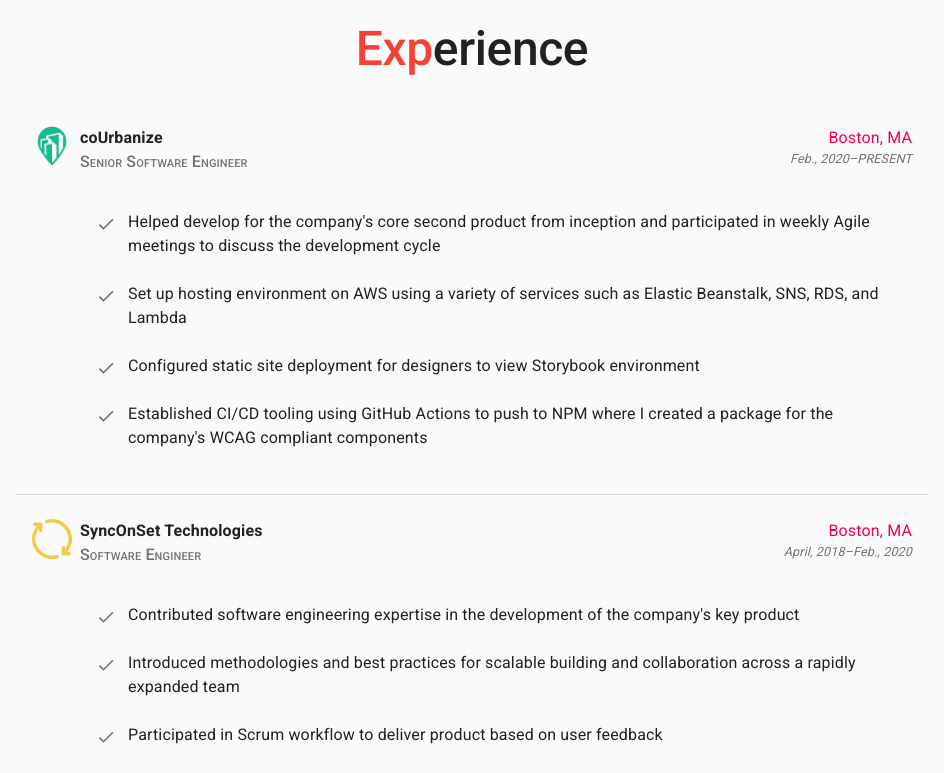
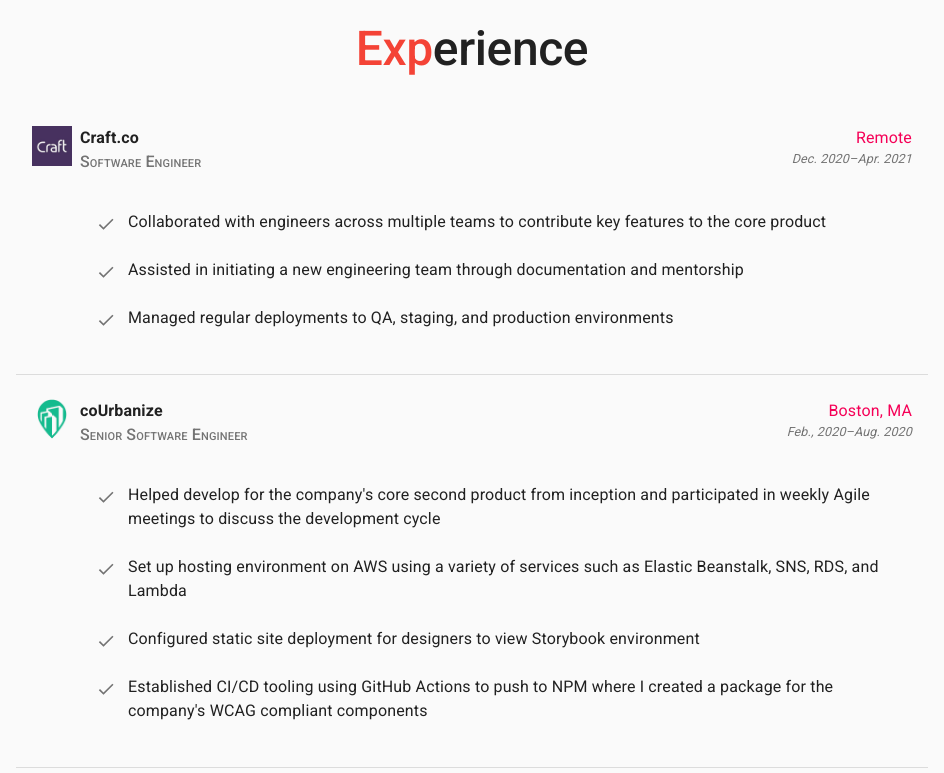
Before and after one commit to richardtorres314/richardtorres314.github.io, a Next.js app: page / in a window 1280 px wide. Shown: the part 1200-1973 px from the top of the page, without its empty margins (168-1112 px from the left). Built offline with nearby package versions, Linux system fonts and the light colour scheme.

Commit message:
updates to resume

```diff
--- a/data/experience.json
+++ b/data/experience.json
@@ -1,10 +1,22 @@
 [
+	{
+		"company": "Craft.co",
+		"logo": "craft.jpg",
+		"location": "Remote",
+		"title": "Software Engineer",
+		"dates": "Dec. 2020–Apr. 2021",
+		"duties": [
+			"Collaborated with engineers across multiple teams to contribute key features to the core product",
+			"Assisted in initiating a new engineering team through documentation and mentorship",
+			"Managed regular deployments to QA, staging, and production environments"
+		]
+	},
 	{
 		"company": "coUrbanize",
 		"logo": "courbanize.png",
 		"location": "Boston, MA",
 		"title": "Senior Software Engineer",
-		"dates": "Feb., 2020–PRESENT",
+		"dates": "Feb., 2020–Aug. 2020",
 		"duties": [
 			"Helped develop for the company's core second product from inception and participated in weekly Agile meetings to discuss the development cycle",
 			"Set up hosting environment on AWS using a variety of services such as Elastic Beanstalk, SNS, RDS, and Lambda",
--- a/theme.ts
+++ b/theme.ts
@@ -1,6 +1,6 @@
-import { createMuiTheme } from '@material-ui/core';
+import { createTheme } from '@material-ui/core';
 
-export const theme = createMuiTheme({
+export const theme = createTheme({
 	typography: {
 		h1: {
 			fontSize: 64,
```
Also changed, not shown: package.json (+8 -8 lines), next-env.d.ts, public/craft.jpg (added), 1 other file (tests, documents, lock files or other folders).
